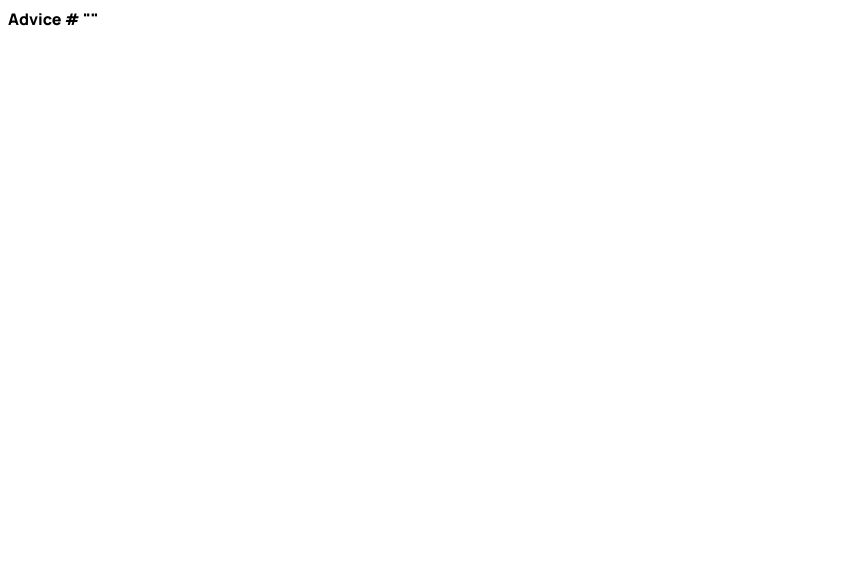
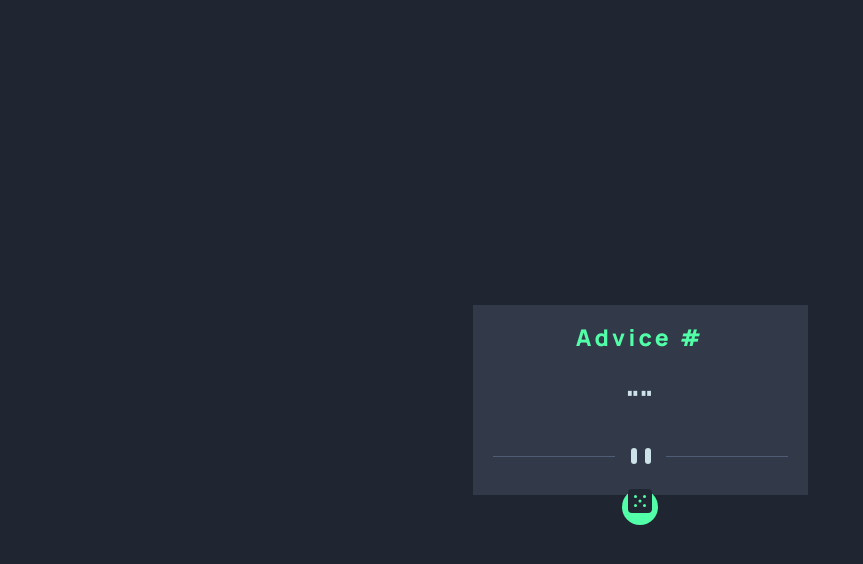
Before and after one commit to ArpadGBondor/ronaldlamdev-advice-generator-app, a plain HTML site: page index.html in a window 1280 px wide. Shown: the whole page, without its empty margins (0-863 px from the left). Drawn offline with Linux system fonts and the light colour scheme.

Commit message:
Added HTML elements, CSS styles, figuring out how to center dice image in div

```diff
--- a/css/styles.css
+++ b/css/styles.css
@@ -4,9 +4,49 @@
   --grayishBlue: hsl(217, 19%, 38%);
   --darkGrayishBlue: hsl(217, 19%, 24%);
   --darkBlue: hsl(218, 23%, 16%);
-  --quoteFontSize: 28px;
+  --quoteFontSize: 1.75rem;
 }
 
 body {
   font-family: 'Manrope', sans-serif;
+  background-color: var(--darkBlue);
+  margin: 0;
+  display: flex;
+  flex-direction: column;
+  justify-content: center;
+  align-items: center;
+  min-height: 100vh;
 }
+
+blockquote {
+  color: var(--lightCyan);
+  font-size: var(--quoteFontSize);
+}
+
+main {
+  text-align: center;
+  background-color: var(--darkGrayishBlue);
+}
+
+#advice-id-number {
+  color: var(--neonGreen);
+  font-size: 23px;
+  letter-spacing: .2rem;
+}
+
+.divider-container {
+  padding: 0 20px 0 20px;
+  margin: 20px 0 20px 0;
+}
+
+.dice-container {
+  background-color: var(--neonGreen);
+  height: 36px;
+  width: 36px;
+  border-radius: 50%;
+  margin: 0 auto -30px auto;
+}
+
+#dice-image {
+  align-items: center;
+}
--- a/index.html
+++ b/index.html
@@ -22,17 +22,30 @@
     />
 
     <!-- Stylesheet -->
-    <link rel="stylesheet" href="./css/styles.css">
+    <link rel="stylesheet" href="./css/styles.css" />
 
     <title>Advice generator app</title>
   </head>
   <body>
     <main>
-      <div></div>
+      <div class="main-container">
+        <div class="advice-number-container">
+          <h1 id="advice-id-number">Advice #<!-- Advice ID goes here --></h1>
+        </div>
+        <div class="quotes-container">
+          <blockquote>"<!-- Advice text goes here -->"</blockquote>
+        </div>
+        <div class="divider-container">
+          <img
+            id="mobile-divider"
+            src="./images/pattern-divider-mobile.svg"
+            alt=""
+          />
+        </div>
+        <div class="dice-container">
+          <img id="dice-image" src="./images/icon-dice.svg" alt="" />
+        </div>
+      </div>
     </main>
-
-    Advice #<!-- Advice ID goes here -->
-
-    "<!-- Advice text goes here -->"
   </body>
 </html>
```
